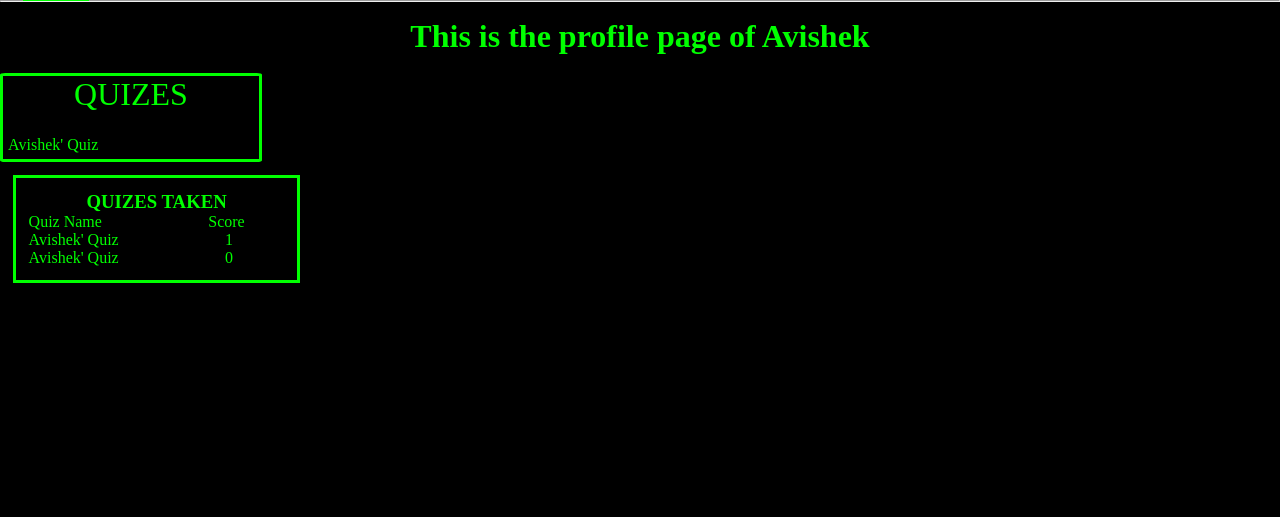
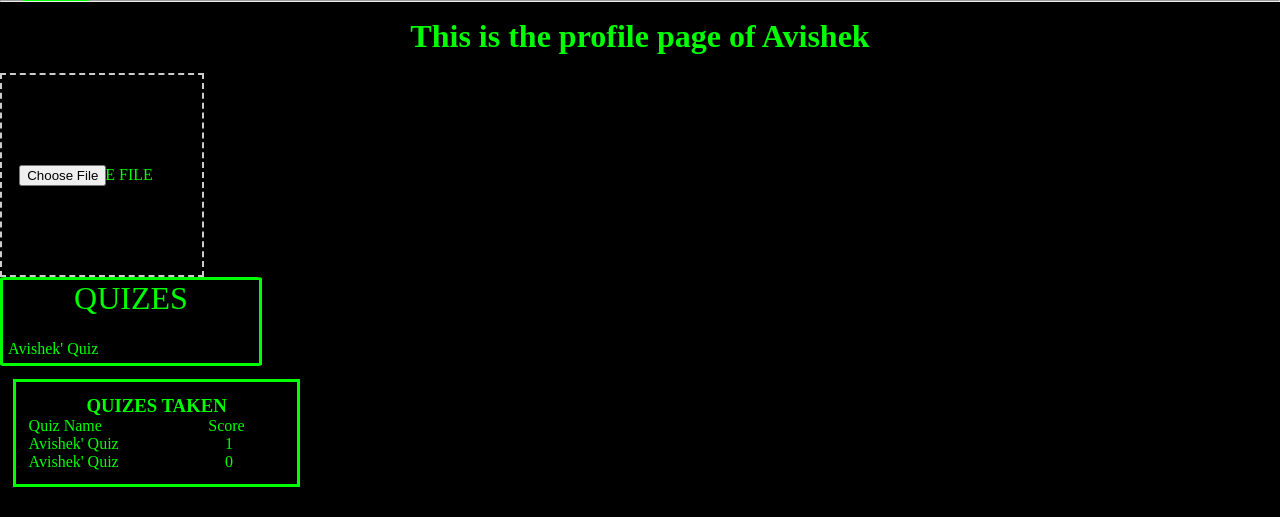
Before and after one commit to Avishek-NITT/QUIZZHUB_DELTA_T3, a Flask app: page /profile/my_profile in a window 1280 px wide. Shown: the part 56-573 px from the top of the page. Run offline with Flask 3, Linux system fonts and the light colour scheme; a user stored in the database is signed in; data comes from the database, SQL or seed files in the repository.

Commit message:
Next commit

```diff
--- a/website/static/styles/profile.css
+++ b/website/static/styles/profile.css
@@ -67,3 +67,35 @@ ul {
     margin-left: 20%;
 
 }
+
+.upload-container {
+    width: 200px;
+    height: 200px;
+    border: 2px dashed #ccc;
+    display: flex;
+    flex-direction: column;
+    align-items: center;
+    justify-content: center;
+    cursor: pointer;
+  }
+
+  .upload-container:hover {
+    border-color: #999;
+  }
+
+  .upload-container span {
+    font-size: 48px;
+    color: #999;
+  }
+
+  #file-input{
+    height: fit-content;
+    width: fit-content;
+    color: transparent;
+    position: absolute;
+    left: 1.5%;
+  }
+
+  #upload_btn{
+    font-size: 1em;
+  }
--- a/website/templates/profile.html
+++ b/website/templates/profile.html
@@ -22,6 +22,12 @@
 
  {%endif%}
  <br>
+
+ <div class="upload-container">
+    <input type="file" id="file-input">
+    <label for="file" id="upload_btn"> CHOOSE FILE</label>
+  </div>
+
 <div class="container">
 <div class="quiz_container">
     <span class="container_title">QUIZES</span>
```
